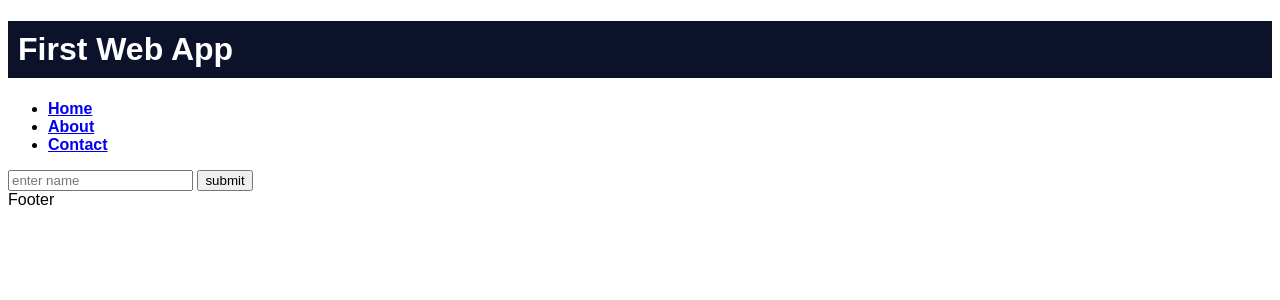
After one commit to gsvolt/freecodecamp-flask, a Flask app: page /contact in a window 1280 px wide. The commit adds this page. Shown: the top 300 px of the page. Run offline with Flask 2, Linux system fonts and the light colour scheme.

Commit message:
- Cleaned templates - Added logic to persist form data provided in /contact

```diff
--- a/main.py
+++ b/main.py
@@ -1,6 +1,11 @@
-from flask import Flask, render_template
+from flask import Flask, render_template,request, session
+from flask_session import Session
 
 app = Flask(__name__)
+
+app.config["SESSION_PERMANENT"] = False
+app.config["SESSION_TYPE"] = "filesystem"
+Session(app)
 
 @app.route("/")
 def home():
@@ -14,5 +19,15 @@ def about():
 def salvador():
     return "Hello, Salvador"
 
+@app.route("/contact", methods=[ "GET", "POST" ])
+def contact():
+    if "names" not in session:
+        session["names"] = []
+    if request.method == "POST":
+        name = request.form.get("name")
+        session["names"].append(name)
+
+    return render_template("contact.html", names=session["names"])
+
 if __name__ == "__main__":
     app.run(debug=True)
--- /dev/null
+++ b/templates/contact.html
@@ -0,0 +1,14 @@
+{% extends "template.html" %}
+
+{% block content %}
+<form action="{{ url_for('contact') }}" method="post">
+	<input type="text" name="name" placeholder="enter name">
+	<button>submit</button>
+</form>
+{% if names != None %}
+	{% for name in names: %}
+		<p>{{ name }}</p>
+	{% endfor%}
+{% endif %}
+
+{% endblock %}
--- a/templates/template.html
+++ b/templates/template.html
@@ -2,7 +2,7 @@
 <html lang="en" dir="ltr">
     <head>
         <meta charset="utf-8">
-        <title> Flask Parent Template </title>
+        <title> First Web App </title>
         <link rel="stylesheet" href="{{ url_for('static', filename='css/template.css') }}">
     </head>
     <body>
@@ -13,13 +13,15 @@
                     <ul class="menu">
                         <li> <a href="{{ url_for('home') }}">Home</a> </li>
                         <li> <a href="{{ url_for('about') }}">About</a> </li>
+                        <li> <a href="{{ url_for('contact') }}">Contact</a> </li>
                     </ul>
                 </nav></strong>
             </div>
         </header>
-
+        <main>
         {% block content %}
         {% endblock %}
-
+        </main>
+        <footer>Footer</footer>
     </body>
 </html>
```
Also changed, not shown: templates/about.html (+3 -12 lines), templates/home.html (+3 -12 lines), README.md, 1 other file.
